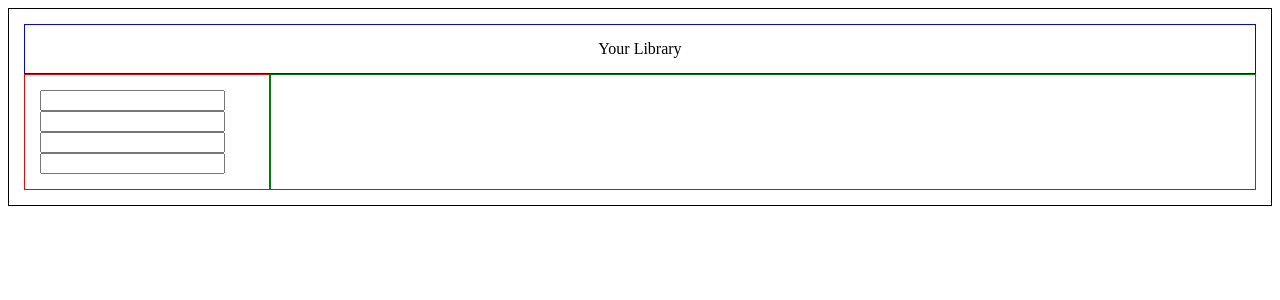
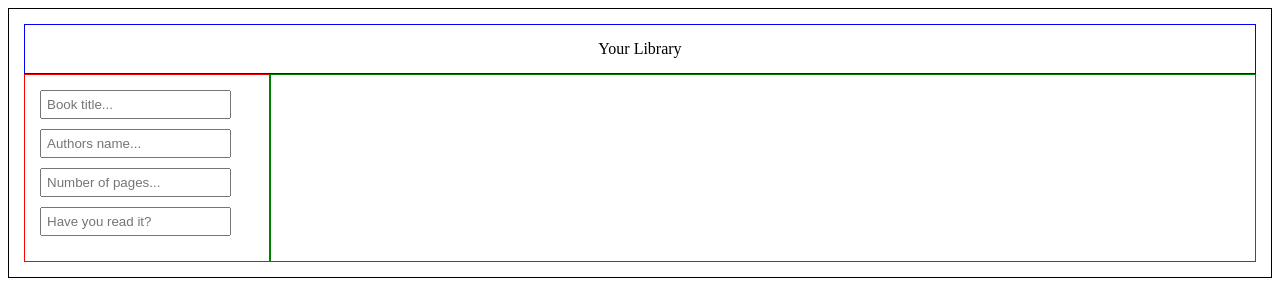
Before and after one commit to TapTapYap/library, a website: page index.html in a window 1280 px wide. Drawn offline with Linux system fonts and the light colour scheme.

Commit message:
Added placeholders to inputs and grid to .main-content.

```diff
--- a/index.html
+++ b/index.html
@@ -13,10 +13,10 @@
       <div class="header">Your Library</div>
       <div class="side-bar">
         <form action="" method="post">
-          <input class="title" type="text" />
-          <input class="author" type="text" />
-          <input class="pages" type="text" />
-          <input class="status" type="text" />
+          <input class="title" type="text" placeholder="Book title..." />
+          <input class="author" type="text" placeholder="Authors name..." />
+          <input class="pages" type="text" placeholder="Number of pages..." />
+          <input class="status" type="text" placeholder="Have you read it?" />
         </form>
       </div>
       <div class="main-content"></div>
--- a/styles.css
+++ b/styles.css
@@ -22,7 +22,18 @@
   border: red solid 1px;
 }
 
+form > input {
+  margin-bottom: 10px;
+  padding: 5px;
+}
+
 .main-content {
   display: grid;
   border: green solid 1px;
+  grid-template-columns: repeat(auto-fit, minmax(150px, 1fr));
 }
+
+.main-content > div {
+  border: 1px black solid;
+  grid
+}
```
